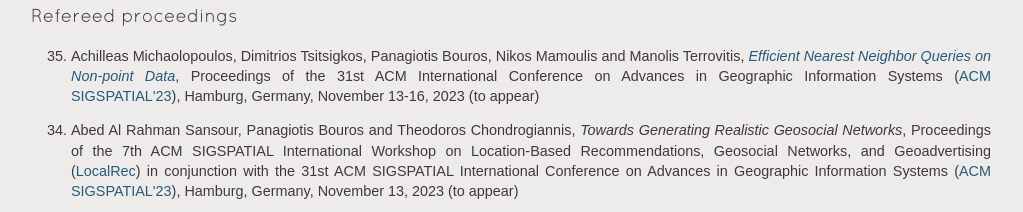
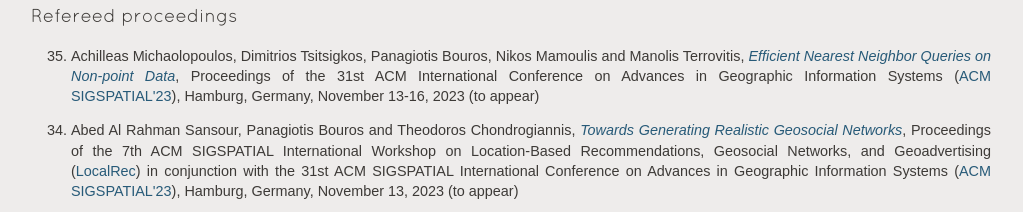
Before and after one commit to pbour/pbour.github.io, a plain HTML site: page index.html in a window 1280 px wide. Shown: the part 1920-2132 px from the top of the page, without its empty margins (129-1152 px from the left). Drawn offline with Linux system fonts and the light colour scheme.

Commit message:
Update index.html

```diff
--- a/index.html
+++ b/index.html
@@ -127,7 +127,7 @@
                 </li>
                 <li>
                     Abed Al Rahman Sansour, Panagiotis Bouros and Theodoros Chondrogiannis,
-                    <i>Towards Generating Realistic Geosocial Networks</i>,
+                    <a href="https://datamanagement.cs.uni-mainz.de/files/2023/10/localrec23.pdf" target="new"><i>Towards Generating Realistic Geosocial Networks</i></a>,
                     Proceedings of the 7th ACM SIGSPATIAL International Workshop on Location-Based Recommendations, Geosocial Networks, and Geoadvertising (<a href="https://localrec.github.io/2023/" target="new">LocalRec</a>) in conjunction with the 31st ACM SIGSPATIAL International Conference on Advances in Geographic Information Systems (<a href="https://sigspatial2023.sigspatial.org" target="new">ACM SIGSPATIAL'23</a>), Hamburg, Germany, November 13, 2023 (to appear)<br>
                 </li>
                 <li>
```
